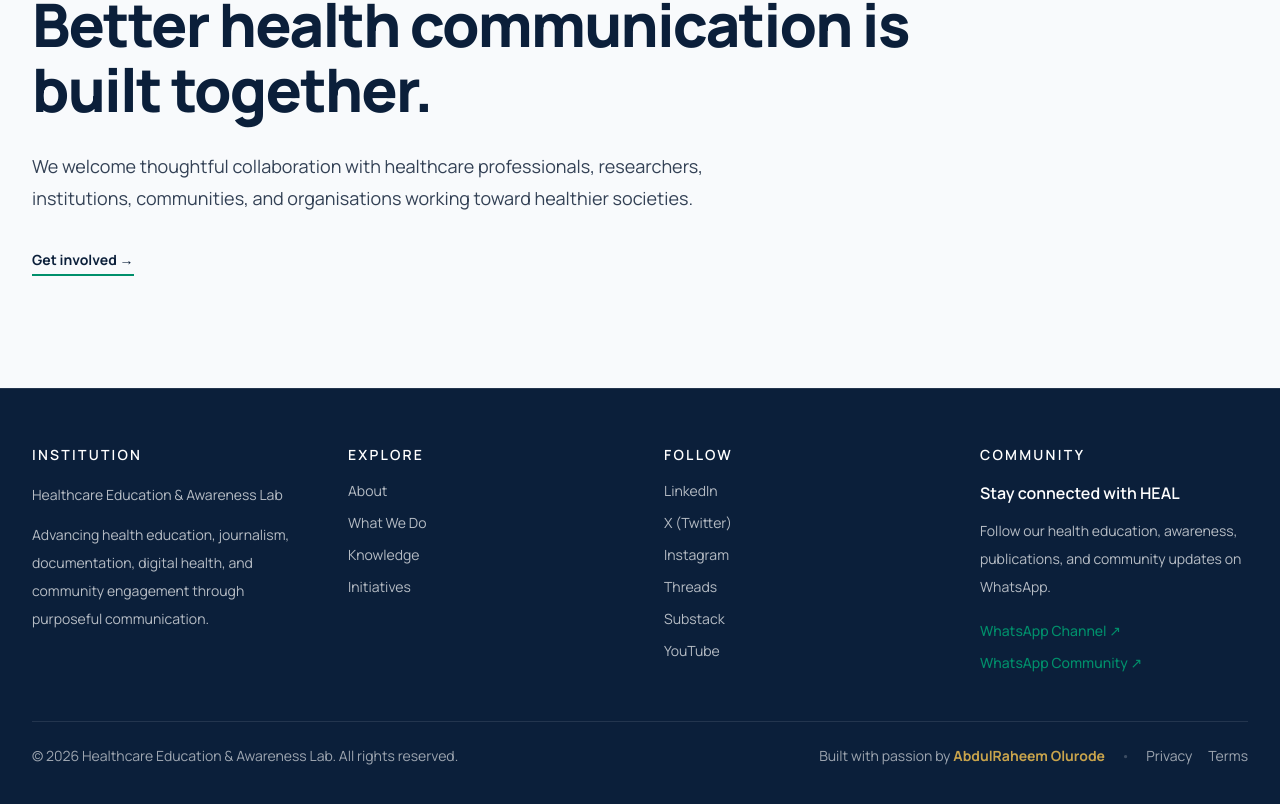
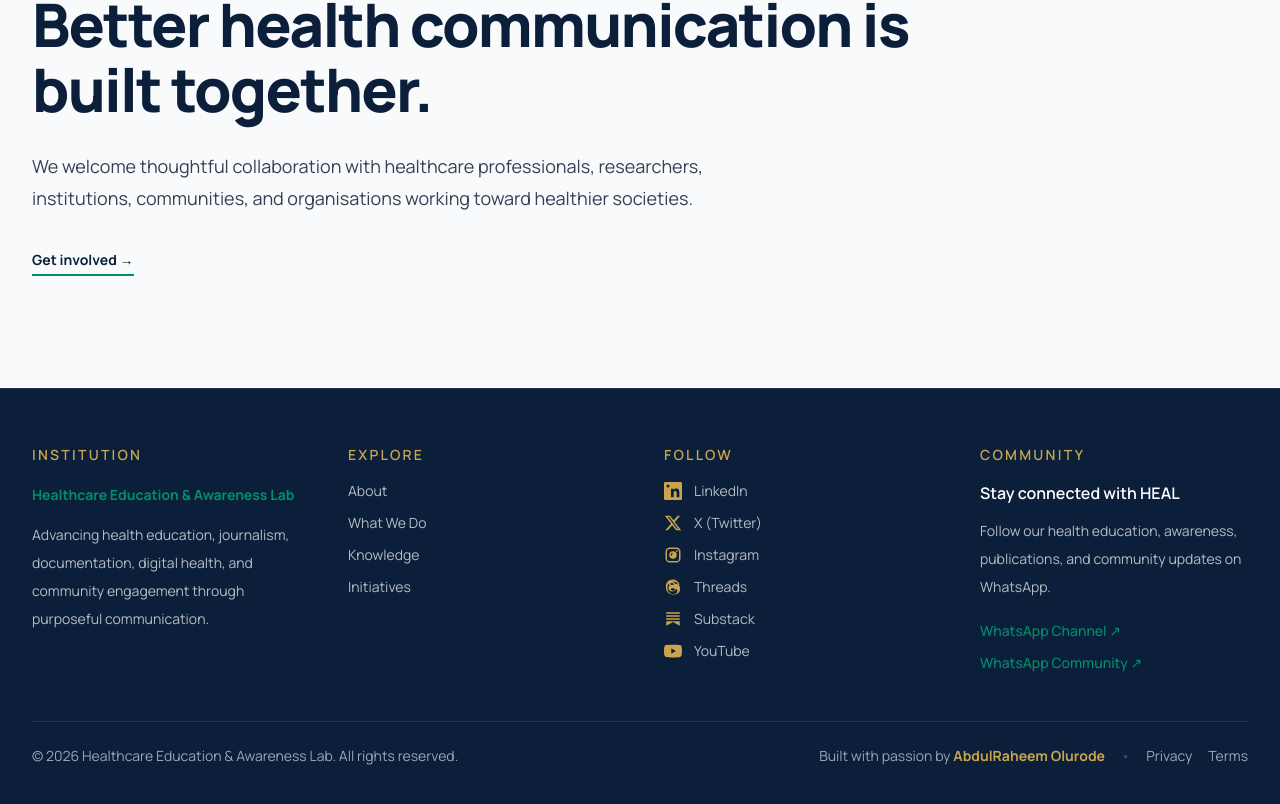
Before and after one commit to HEAL-Community/heal-website, a Next.js app in the folder apps/web/: page /about in a window 1280 px wide. Shown: the part 3952-4756 px from the top of the page. Built offline with nearby package versions, Linux system fonts and the light colour scheme.

Commit message:
Update site-footer.tsx

```diff
--- a/apps/web/components/site-footer.tsx
+++ b/apps/web/components/site-footer.tsx
@@ -11,26 +11,32 @@
   {
     label: "LinkedIn",
     href: "https://www.linkedin.com/company/heal-community/",
+    icon: "linkedin",
   },
   {
     label: "X (Twitter)",
     href: "https://x.com/_healcommunity_",
+    icon: "x",
   },
   {
     label: "Instagram",
     href: "https://www.instagram.com/_healcommunity_/",
+    icon: "instagram",
   },
   {
     label: "Threads",
     href: "https://www.threads.com/@_healcommunity_",
+    icon: "threads",
   },
   {
     label: "Substack",
     href: "https://healcommunity25.substack.com/",
+    icon: "substack",
   },
   {
     label: "YouTube",
     href: "https://youtube.com/@healcommunity25",
+    icon: "youtube",
   },
 ];
 
@@ -45,27 +51,87 @@
   },
 ];
 
+function SocialIcon({ type }: { type: string }) {
+  const common = {
+    xmlns: "http://www.w3.org/2000/svg",
+    viewBox: "0 0 24 24",
+    fill: "currentColor",
+    "aria-hidden": true,
+    className: "h-[18px] w-[18px] shrink-0",
+  };
+
+  switch (type) {
+    case "linkedin":
+      return (
+        <svg {...common}>
+          <path d="M20.45 20.45h-3.55v-5.57c0-1.33-.03-3.04-1.85-3.04-1.85 0-2.14 1.45-2.14 2.94v5.67H9.35V9h3.41v1.56h.05c.47-.9 1.64-1.85 3.37-1.85 3.6 0 4.27 2.37 4.27 5.45v6.29ZM5.34 7.43a2.06 2.06 0 1 1 0-4.12 2.06 2.06 0 0 1 0 4.12ZM3.56 20.45h3.56V9H3.56v11.45ZM22.23 0H1.77C.79 0 0 .77 0 1.73v20.54C0 23.23.79 24 1.77 24h20.46c.98 0 1.77-.77 1.77-1.73V1.73C24 .77 23.21 0 22.23 0Z" />
+        </svg>
+      );
+
+    case "x":
+      return (
+        <svg {...common}>
+          <path d="M18.244 2.25h3.308l-7.227 8.26 8.502 11.24H16.17l-5.214-6.817-5.964 6.817H1.68l7.73-8.835L1.254 2.25H8.08l4.713 6.231 5.45-6.231Zm-1.161 17.52h1.833L7.084 4.126H5.117L17.083 19.77Z" />
+        </svg>
+      );
+
+    case "instagram":
+      return (
+        <svg {...common}>
+          <path d="M7.5 2h9A5.5 5.5 0 0 1 22 7.5v9a5.5 5.5 0 0 1-5.5 5.5h-9A5.5 5.5 0 0 1 2 16.5v-9A5.5 5.5 0 0 1 7.5 2Zm0 2A3.5 3.5 0 0 0 4 7.5v9A3.5 3.5 0 0 0 7.5 20h9a3.5 3.5 0 0 0 3.5-3.5v-9A3.5 3.5 0 0 0 16.5 4h-9Zm9.75 1.5a1.25 1.25 0 1 1 0 2.5 1.25 1.25 0 0 1 0-2.5ZM12 7a5 5 0 1 1 0 10 5 5 0 0 1 0-10Zm0 2a3 3 0 1 0 0 6 3 3 0 0 0-3 0Z" />
+        </svg>
+      );
+
+    case "threads":
+      return (
+        <svg {...common}>
+          <path d="M12.186 2C6.36 2 2.5 5.64 2.5 11.73c0 6.42 3.7 10.27 9.72 10.27 5.7 0 9.28-3.05 9.28-7.77 0-4.12-2.62-6.54-6.77-6.54h-.24c-.38-1.72-1.63-2.93-3.94-2.93-2.47 0-4.15 1.37-4.15 3.37 0 1.73 1.27 2.85 3.38 3.15l.38-1.76c-1.14-.17-1.7-.63-1.7-1.38 0-.91.82-1.52 2.04-1.52 1.48 0 2.26.72 2.49 2.27-4.54.1-7.05 1.7-7.05 4.61 0 2.55 2.06 4.35 4.98 4.35 2.57 0 4.42-1.13 5.05-3.17 1.22.49 1.8 1.34 1.8 2.59 0 2.61-2.16 4.16-5.55 4.16-4.68 0-7.57-2.93-7.57-8.68 0-5.29 2.99-8.25 7.53-8.25 3.57 0 5.91 1.58 6.91 4.65l1.83-.65C18.11 3.88 15.77 2 12.186 2Zm-.26 11.57c1.48 0 2.56.65 2.56 1.72 0 1.11-1.01 1.8-2.65 1.8-1.69 0-2.78-.77-2.78-1.94 0-1.04.92-1.58 2.87-1.58Z" />
+        </svg>
+      );
+
+    case "substack":
+      return (
+        <svg {...common}>
+          <path d="M3 3h18v2H3V3Zm0 4h18v2H3V7Zm0 4h18v2H3v-2Zm0 4h18v6l-9-5-9 5v-6Z" />
+        </svg>
+      );
+
+    case "youtube":
+      return (
+        <svg {...common}>
+          <path d="M23.5 6.2a3 3 0 0 0-2.11-2.12C19.52 3.5 12 3.5 12 3.5s-7.52 0-9.39.58A3 3 0 0 0 .5 6.2 31.4 31.4 0 0 0 0 12a31.4 31.4 0 0 0 .5 5.8 3 3 0 0 0 2.11 2.12c1.87.58 9.39.58 9.39.58s7.52 0 9.39-.58a3 3 0 0 0 2.11-2.12A31.4 31.4 0 0 0 24 12a31.4 31.4 0 0 0-.5-5.8ZM9.75 15.5v-7l6 3.5-6 3.5Z" />
+        </svg>
+      );
+
+    default:
+      return null;
+  }
+}
+
 export default function SiteFooter() {
   return (
     <footer
+      className="border-t border-white/10"
       style={{
         backgroundColor: "#0b1f3a",
         color: "#ffffff",
       }}
-      className="border-t border-white/10"
     >
       <div className="mx-auto max-w-7xl px-6 py-14 lg:px-8">
         <div className="grid gap-12 md:grid-cols-2 lg:grid-cols-4">
 
           {/* Institution */}
           <div>
-            <h2 className="text-sm font-semibold uppercase tracking-[0.16em] text-white">
+            <h2
+              className="text-sm font-semibold uppercase tracking-[0.16em]"
+              style={{ color: "#c9a44c" }}
+            >
               Institution
             </h2>
 
             <p
-              className="mt-4 max-w-sm text-sm leading-7"
-              style={{ color: "rgba(255,255,255,0.70)" }}
+              className="mt-4 max-w-sm text-sm font-bold leading-7"
+              style={{ color: "#008f6b" }}
             >
               Healthcare Education &amp; Awareness Lab
             </p>
@@ -81,7 +147,10 @@
 
           {/* Explore */}
           <div>
-            <h2 className="text-sm font-semibold uppercase tracking-[0.16em] text-white">
+            <h2
+              className="text-sm font-semibold uppercase tracking-[0.16em]"
+              style={{ color: "#c9a44c" }}
+            >
               Explore
             </h2>
 
@@ -93,7 +162,7 @@
                 <Link
                   key={link.href}
                   href={link.href}
-                  className="w-fit text-sm"
+                  className="w-fit text-sm transition-colors hover:text-white"
                   style={{ color: "rgba(255,255,255,0.70)" }}
                 >
                   {link.label}
@@ -104,7 +173,10 @@
 
           {/* Follow */}
           <div>
-            <h2 className="text-sm font-semibold uppercase tracking-[0.16em] text-white">
+            <h2
+              className="text-sm font-semibold uppercase tracking-[0.16em]"
+              style={{ color: "#c9a44c" }}
+            >
               Follow
             </h2>
 
@@ -118,10 +190,17 @@
                   href={link.href}
                   target="_blank"
                   rel="noopener noreferrer"
-                  className="w-fit text-sm"
+                  className="group flex w-fit items-center gap-3 text-sm transition-colors hover:text-white"
                   style={{ color: "rgba(255,255,255,0.70)" }}
                 >
-                  {link.label}
+                  <span
+                    className="transition-colors group-hover:text-heal-gold"
+                    style={{ color: "#c9a44c" }}
+                  >
+                    <SocialIcon type={link.icon} />
+                  </span>
+
+                  <span>{link.label}</span>
                 </a>
               ))}
             </nav>
@@ -129,7 +208,10 @@
 
           {/* Community */}
           <div>
-            <h2 className="text-sm font-semibold uppercase tracking-[0.16em] text-white">
+            <h2
+              className="text-sm font-semibold uppercase tracking-[0.16em]"
+              style={{ color: "#c9a44c" }}
+            >
               Community
             </h2>
 
@@ -152,7 +234,7 @@
                   href={link.href}
                   target="_blank"
                   rel="noopener noreferrer"
-                  className="w-fit text-sm font-medium"
+                  className="w-fit text-sm font-medium transition-colors hover:text-white"
                   style={{ color: "#008f6b" }}
                 >
                   {link.label} ↗
```
